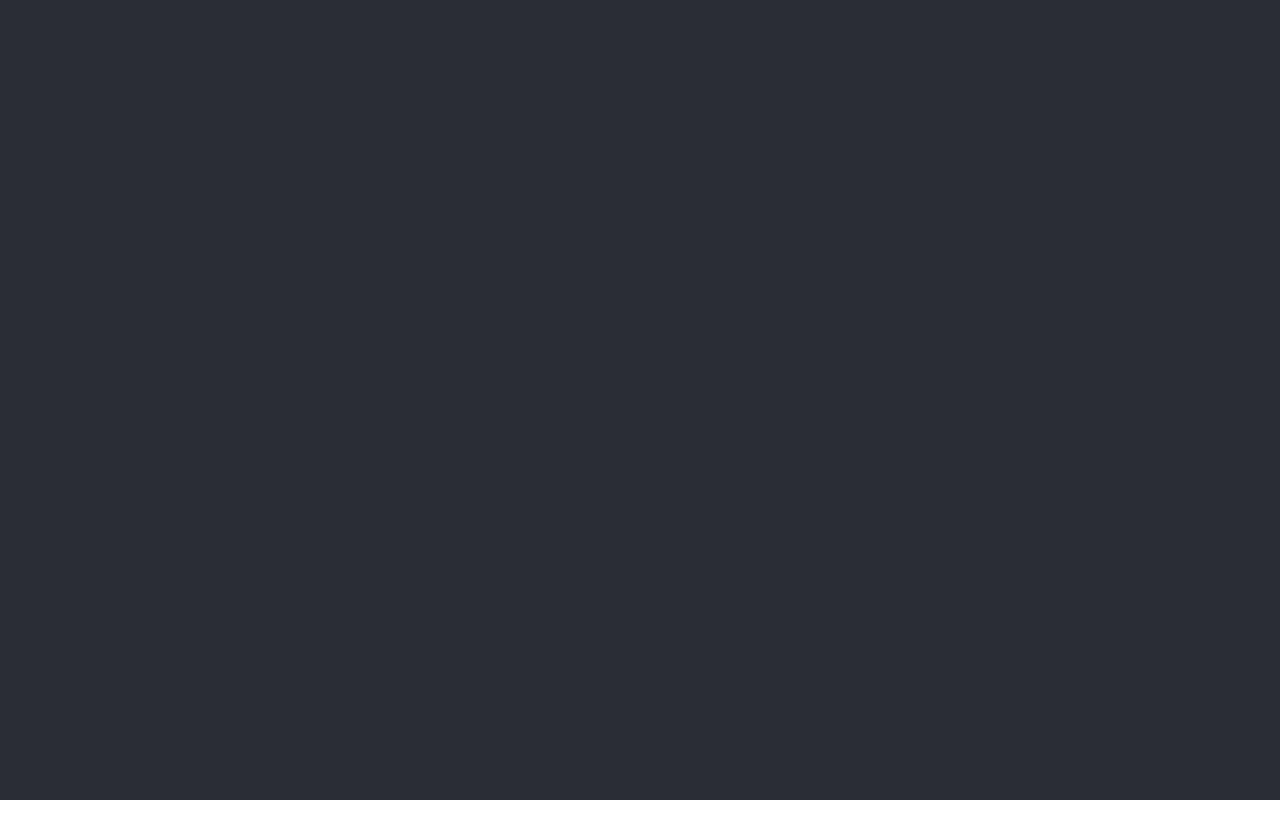
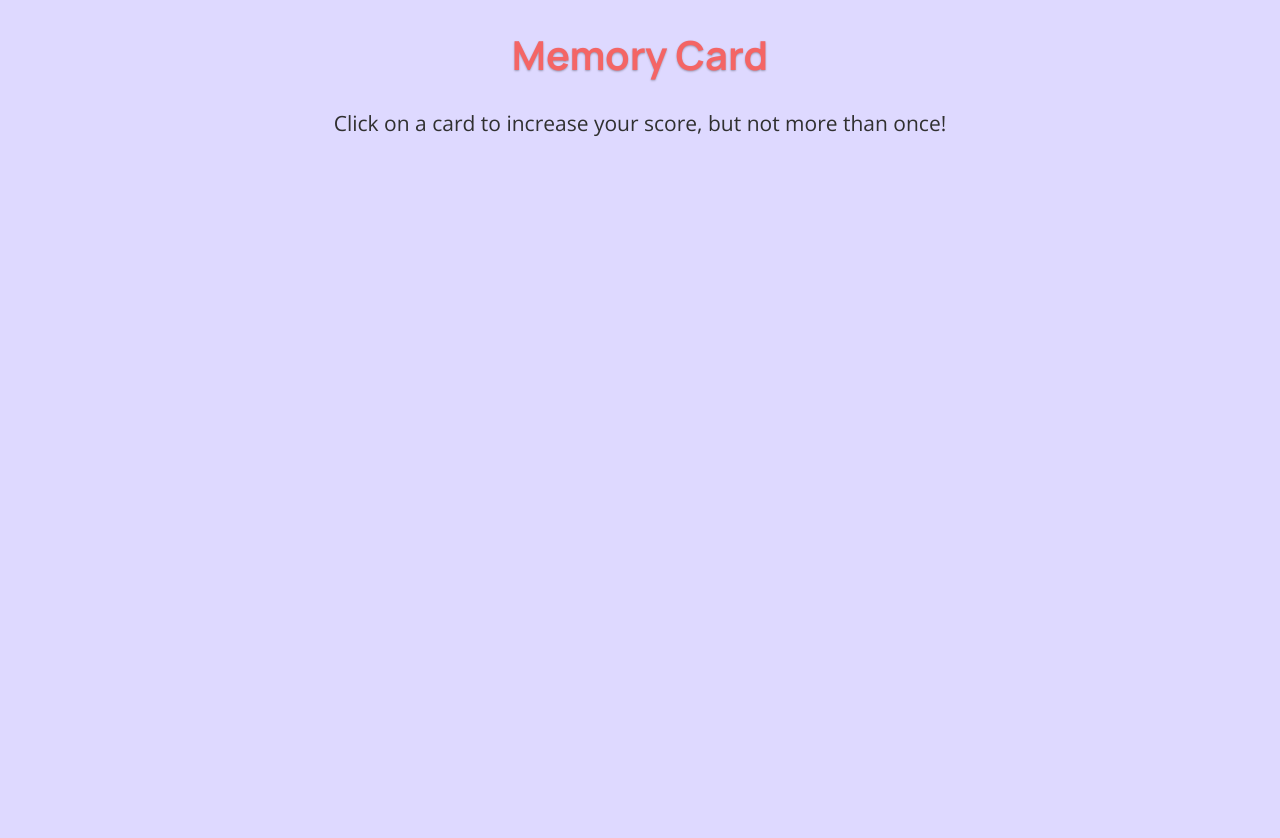
Before and after one commit to llfalcao/memory-card, a React (Create React App) app: page / in a window 1280 px wide. Shown: the top 838 px of the page. Before the commit the page ends 800 px from the top, so only its background shows below. Built offline with nearby package versions, Linux system fonts and the light colour scheme.

Commit message:
Create Header component

```diff
--- a/package.json
+++ b/package.json
@@ -34,5 +34,8 @@
       "last 1 firefox version",
       "last 1 safari version"
     ]
+  },
+  "devDependencies": {
+    "styled-components": "^5.3.1"
   }
 }
--- a/public/index.html
+++ b/public/index.html
@@ -11,6 +11,12 @@
     />
     <link rel="apple-touch-icon" href="%PUBLIC_URL%/favicon.svg" />
     <link rel="manifest" href="%PUBLIC_URL%/manifest.json" />
+    <link rel="preconnect" href="https://fonts.googleapis.com" />
+    <link rel="preconnect" href="https://fonts.gstatic.com" crossorigin />
+    <link
+      href="https://fonts.googleapis.com/css2?family=Manrope:wght@400;500;600;700&family=Open+Sans&display=swap"
+      rel="stylesheet"
+    />
     <title>Memory Card</title>
   </head>
   <body>
--- a/src/App.css
+++ b/src/App.css
@@ -3,7 +3,6 @@
 }
 
 .App-header {
-  background-color: #282c34;
   min-height: 100vh;
   display: flex;
   flex-direction: column;
--- /dev/null
+++ b/src/components/Header/Header.js
@@ -0,0 +1,15 @@
+import React from 'react';
+import * as S from './styles';
+
+const Header = () => {
+  return (
+    <S.Header id="header">
+      <S.Title>Memory Card</S.Title>
+      <S.Subtitle>
+        Click on a card to increase your score, but not more than once!
+      </S.Subtitle>
+    </S.Header>
+  );
+};
+
+export default Header;
--- /dev/null
+++ b/src/components/Header/index.js
@@ -0,0 +1,3 @@
+import Header from './Header';
+
+export default Header;
--- /dev/null
+++ b/src/components/Header/styles.jsx
@@ -0,0 +1,16 @@
+import styled from 'styled-components';
+
+export const Header = styled.header`
+  text-align: center;
+`;
+
+export const Title = styled.h1`
+  font: bold calc(24px + 2vmin) Manrope;
+  color: #f46565;
+  text-shadow: 0px 1px 2px rgba(0, 0, 0, 0.3);
+`;
+
+export const Subtitle = styled.p`
+  font: normal calc(5px + 2vmin) Open Sans;
+  color: #303030;
+`;
--- a/src/index.css
+++ b/src/index.css
@@ -5,6 +5,7 @@ body {
     sans-serif;
   -webkit-font-smoothing: antialiased;
   -moz-osx-font-smoothing: grayscale;
+  background-color: #ded9ff;
 }
 
 code {
--- a/src/index.js
+++ b/src/index.js
@@ -1,11 +1,15 @@
 import React from 'react';
 import ReactDOM from 'react-dom';
 import './index.css';
+import Header from './components/Header';
 import App from './App';
 
 ReactDOM.render(
   <React.StrictMode>
-    <App />
+    <>
+      <Header />
+      <App />
+    </>
   </React.StrictMode>,
   document.getElementById('root'),
 );
```
Also changed, not shown: 1 other file (tests, documents, lock files or other folders).
